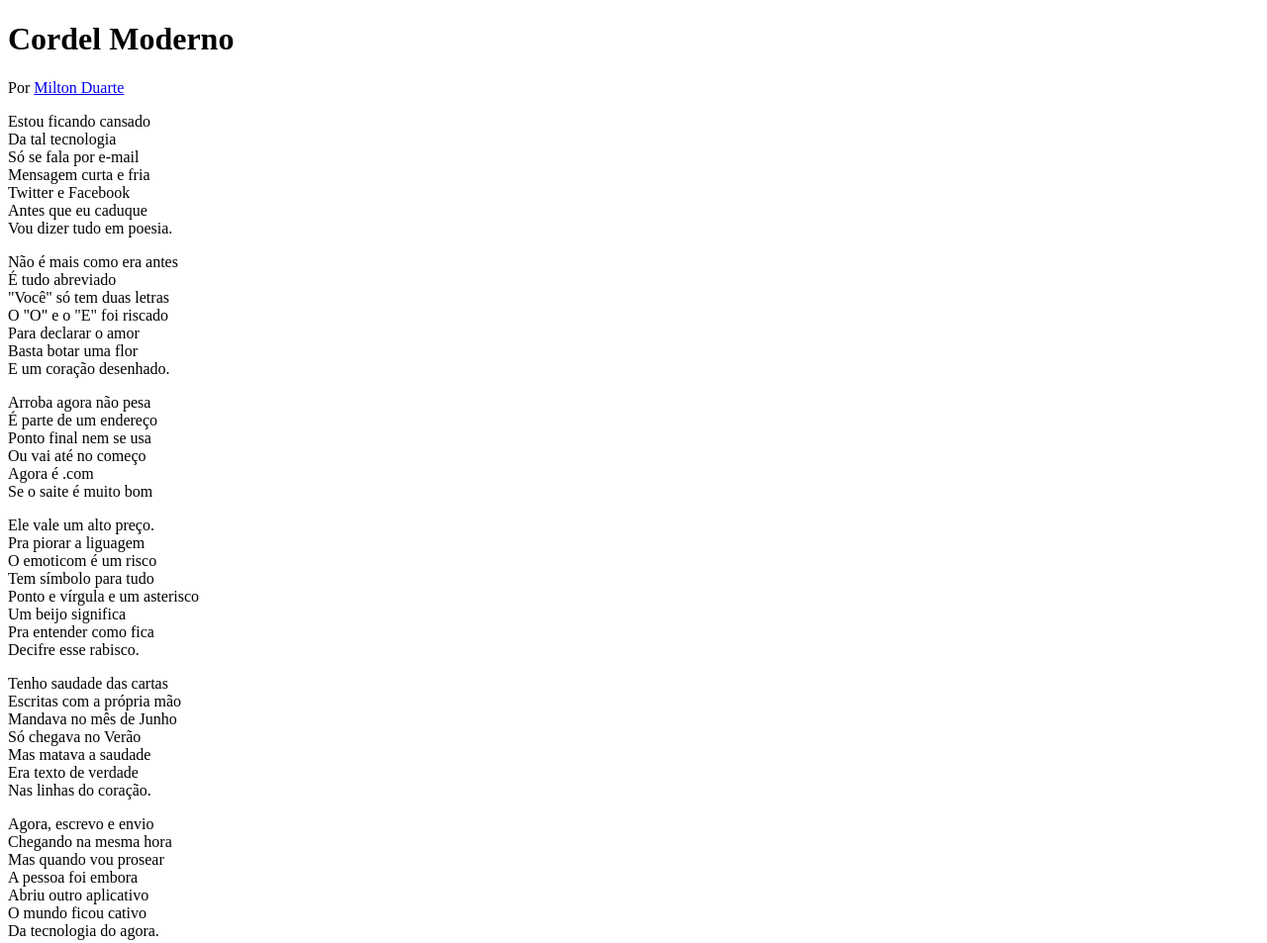
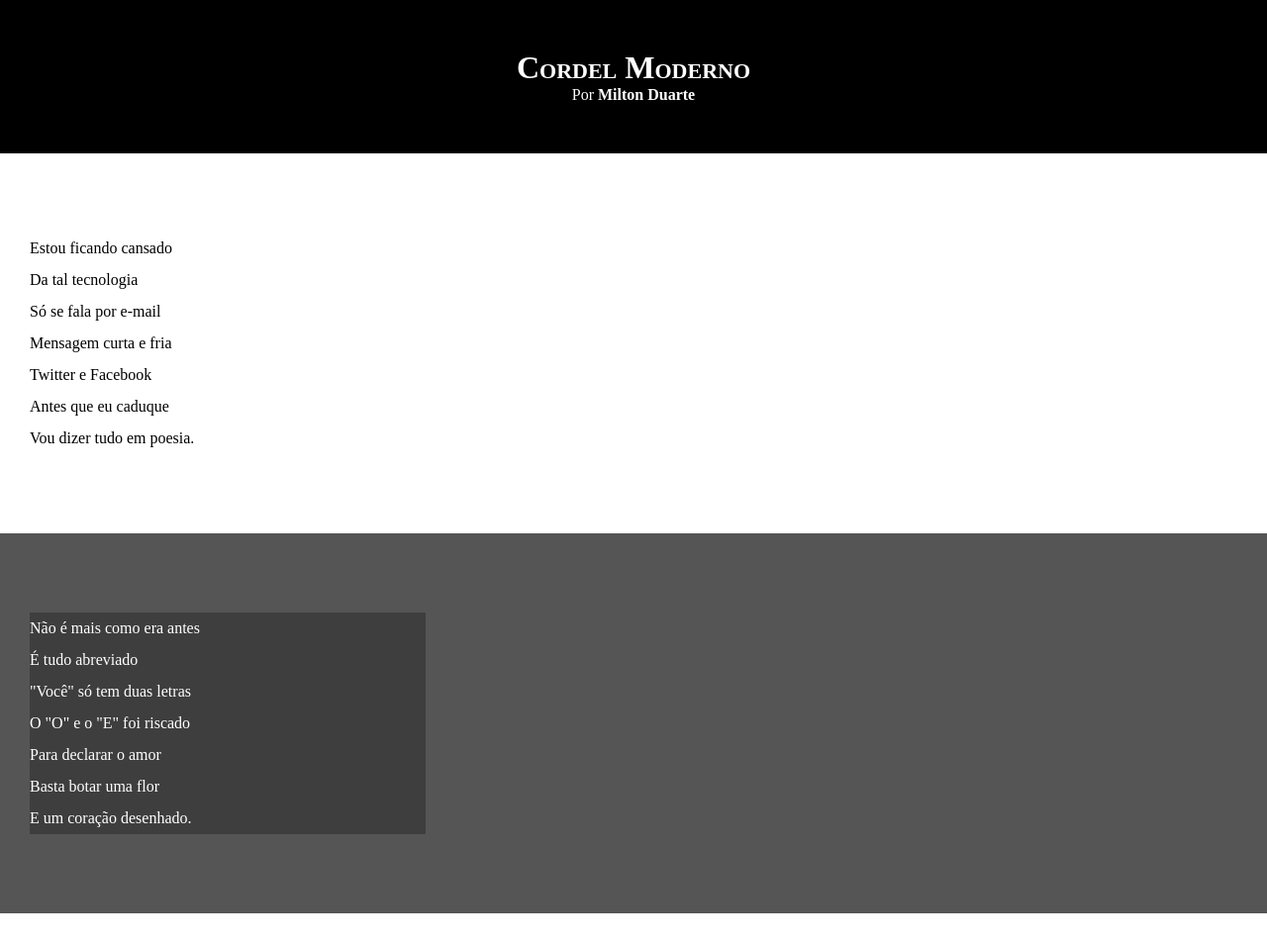
Before and after one commit to Guillermomarcon/html-css, a plain HTML site: page desafio/d12/index.html in a window 1280 px wide. Shown: the top 953 px of the page at 99% size. Drawn offline with Linux system fonts and the light colour scheme.

Commit message:
atualizei folhas de estilo, section

```diff
--- a/desafio/d12/estilo/style.css
+++ b/desafio/d12/estilo/style.css
@@ -1 +1,67 @@
 @charset "UTF-8";
+/* o asterisco é configuração geral do stilo */
+
+*{
+    margin: 0px;
+    padding: 0px;
+}
+
+html, body{
+    min-height: 100vh; /* tamanho da altura da vio porti */
+    background-color: darkgray;
+}
+
+header{
+    background-color: black;
+    color: white;
+    text-align: center;
+}
+
+header > h1 {
+    padding-top: 50px;
+   /* coloca todas as letras em maiuscula a configuração >> text-transform: uppercase; << */
+   font-variant: small-caps; /* deixa a letras maiusculas porem com a primeira letra maior*/
+}
+
+header > p {
+    padding-bottom: 50px;
+}
+
+header a, footer a {
+    color: white;
+    text-decoration: none;
+    font-weight: bolder;
+}
+
+header a:hover, footer a:hover {
+    text-decoration:underline ;
+}
+
+section {
+    padding-top: 10vh;
+    padding-bottom: 10vh;
+    line-height: 2em;
+    padding-left: 30px;
+}
+
+section.normal {
+    background-color: white;
+    color: black;
+}
+
+section.imagem {
+    background-color: rgb(85, 85, 85);
+    color: white;
+}
+
+section.imagem > p {
+    width: 400px;
+    background-color: rgba(0, 0, 0, 0.267);
+}
+
+footer {
+    background-color: black;
+    color: white;
+    text-align: center;
+    padding: 10px;
+}
--- a/desafio/d12/index.html
+++ b/desafio/d12/index.html
@@ -14,7 +14,7 @@
 
         </header>
 
-    <section>
+    <section class="normal">
         <p>
             Estou ficando cansado <br>
             Da tal tecnologia <br>
@@ -28,7 +28,7 @@
 
 
 
-    <section>
+    <section class="imagem">
         <p>
             Não é mais como era antes <br>
             É tudo abreviado <br>
@@ -42,7 +42,7 @@
 
 
 
-    <section>
+    <section class="normal">
 
             <p>
                 Arroba agora não pesa <br>
@@ -68,7 +68,7 @@
 
 
 
-    <section>
+    <section class="imagem">
         <p>
             Tenho saudade das cartas <br>
             Escritas com a própria mão <br>
@@ -82,7 +82,7 @@
 
 
 
-    <section>
+    <section class="normal">
 
             <p>
                 Agora, escrevo e envio <br>
```
